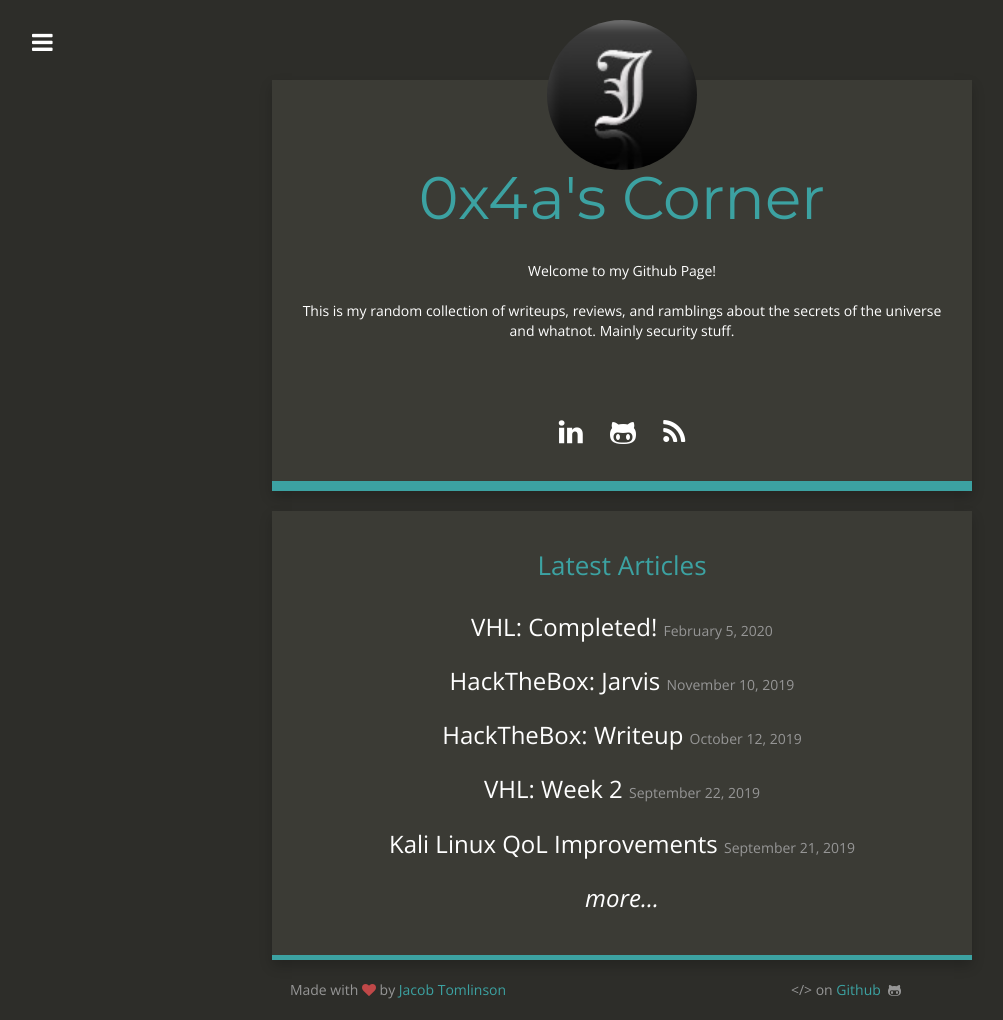
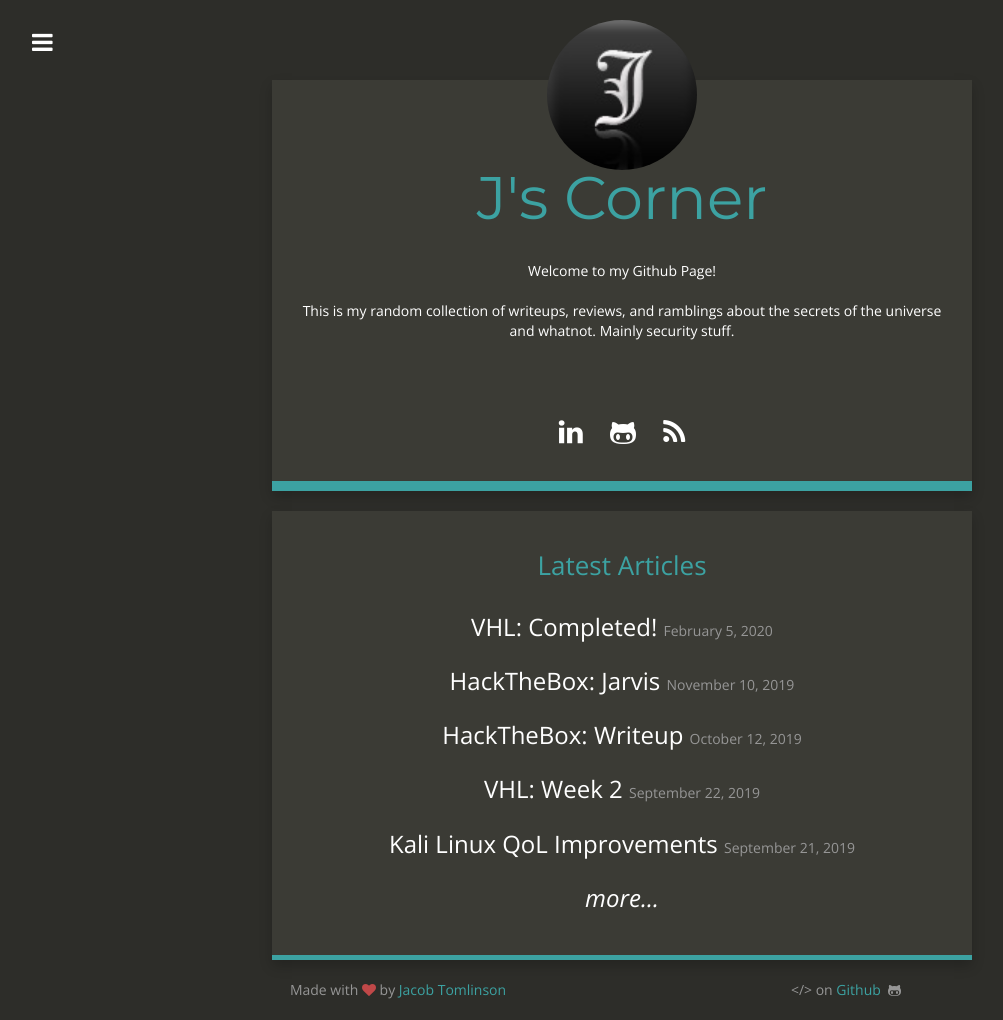
Before and after one commit to Dreamscent/Dreamscent.github.io, a Jekyll site: the page built from index.html, in a window 1280 px wide. Shown: the whole page, without its empty margins (18-1021 px from the left). Built offline with Jekyll 4.4.1, drawn with Linux system fonts in a browser that asks for light colours; nearby versions of some CDN libraries.

Commit message:
Update _config.yml

```diff
--- a/_config.yml
+++ b/_config.yml
@@ -1,5 +1,5 @@
 # Site settings
-title: "0x4a's Corner"
+title: "J's Corner"
 email: testing@email
 description: "J's stash"
 baseurl: ""
```
